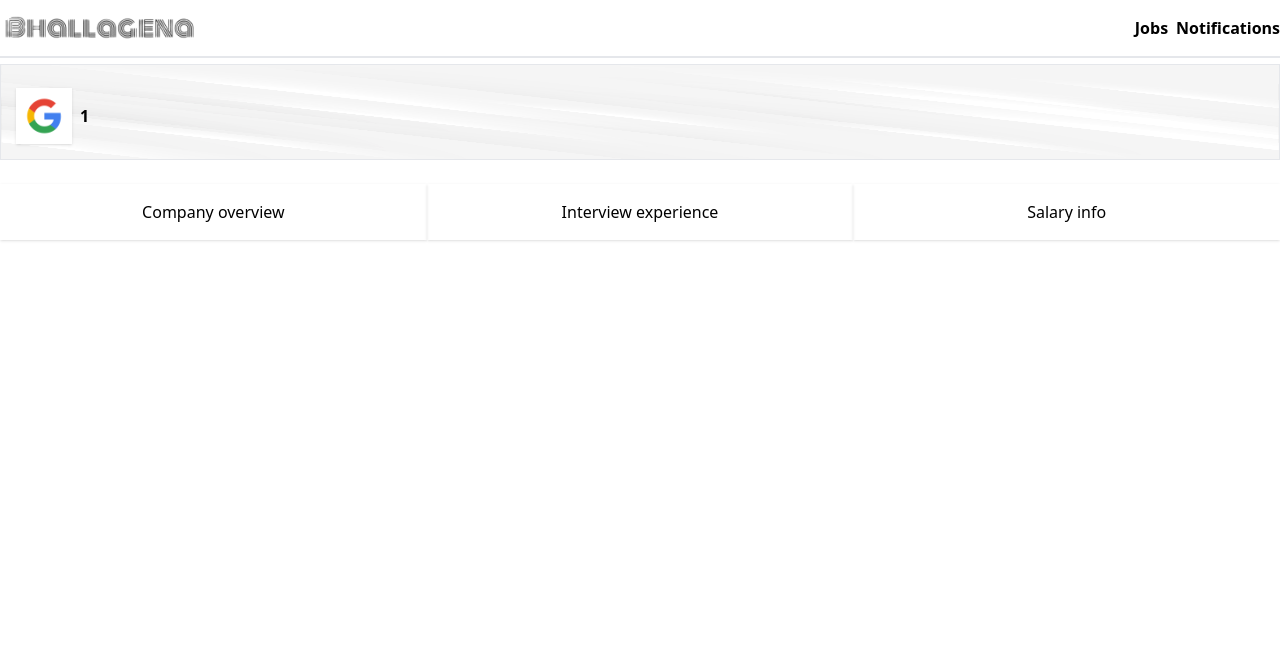
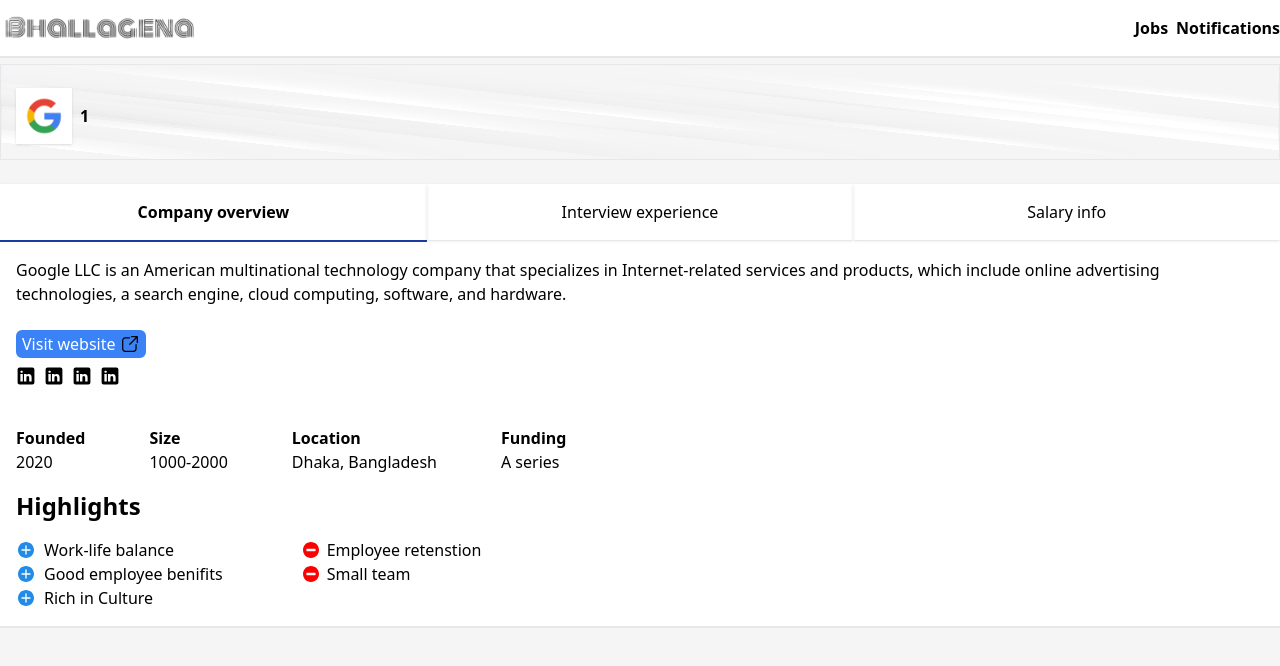
Before and after one commit to rafinutshaw/bhallagena, a Next.js app: page /1 in a window 1280 px wide. Shown: the top 666 px of the page. Built offline with nearby package versions, Linux system fonts and the light colour scheme.

Commit message:
Add overview

```diff
--- /dev/null
+++ b/components/appComponents/company/companyOverview.tsx
@@ -0,0 +1,86 @@
+import React, { useEffect } from "react";
+import LinkedinIcon from "../../../icons/linkedin.icon";
+import PlusIcon from "../../../icons/plus.icon";
+import NewTab from "../../../icons/newTab";
+import MinusIcon from "../../../icons/minus.icon";
+function CompanyOverview() {
+  return (
+    <div className="bg-white border-b-2 p-4">
+      <div>
+        Google LLC is an American multinational technology company that
+        specializes in Internet-related services and products, which include
+        online advertising technologies, a search engine, cloud computing,
+        software, and hardware.
+      </div>
+      <div className="mt-2">
+        <div className="py-4">
+          <a
+            href="https://www.google.com/"
+            className="bg-blue-500 inline-flex gap-1 border-2 border-blue-500 text-white rounded-md px-1 hover:bg-white hover:text-black "
+          >
+            Visit website <NewTab size={20} />
+          </a>
+          <div className="flex gap-2 py-2">
+            <a href="linkedin.com">
+              <LinkedinIcon size={20} />
+            </a>
+            <a href="linkedin.com">
+              <LinkedinIcon size={20} />
+            </a>
+            <a href="linkedin.com">
+              <LinkedinIcon size={20} />
+            </a>
+            <a href="linkedin.com">
+              <LinkedinIcon size={20} />
+            </a>
+          </div>
+        </div>
+
+        <div className="flex gap-16 py-4">
+          <div>
+            <strong> Founded</strong>
+            <div>2020</div>
+          </div>
+          <div>
+            <strong> Size</strong>
+            <div>1000-2000</div>
+          </div>
+          <div>
+            <strong> Location</strong>
+            <div>Dhaka, Bangladesh</div>
+          </div>
+          <div>
+            <strong> Funding</strong>
+            <div>A series</div>
+          </div>
+        </div>
+        <div>
+          <div className="font-bold text-2xl mb-4">Highlights</div>
+          <div className="flex gap-20">
+            <ul>
+              <li className="flex gap-2">
+                <PlusIcon size={20} /> Work-life balance
+              </li>
+              <li className="flex gap-2">
+                <PlusIcon size={20} /> Good employee benifits
+              </li>
+              <li className="flex gap-2">
+                <PlusIcon size={20} /> Rich in Culture
+              </li>
+            </ul>{" "}
+            <ul>
+              <li className="flex gap-2">
+                <MinusIcon size={16} /> Employee retenstion
+              </li>
+              <li className="flex gap-2">
+                <MinusIcon size={16} /> Small team
+              </li>
+            </ul>
+          </div>
+        </div>
+      </div>
+    </div>
+  );
+}
+
+export default CompanyOverview;
--- a/components/genericComponents/tabs/tabs.component.tsx
+++ b/components/genericComponents/tabs/tabs.component.tsx
@@ -1,56 +1,59 @@
-import { useState, useEffect, useCallback, useMemo } from 'react';
-import { useRouter } from 'next/router';
-import Link from 'next/link';
+import { useState, useEffect, useCallback, useMemo } from "react";
+import { useRouter } from "next/router";
+import Link from "next/link";
+import { useParams } from "next/navigation";
 
-const Tabs = ({ children, className }) => {
+const Tabs = ({ children, className, defaultTab }) => {
   const [active, setActive] = useState("");
   const router = useRouter();
   const { tab } = router.query;
+  const params = useParams();
 
-    useEffect(() => updateActiveTab(), [tab])
+  useEffect(() => updateActiveTab(), [tab]);
 
-    const updateActiveTab = useCallback(
-        () => {
-            if (!tab) return;
+  const updateActiveTab = useCallback(() => {
+    const selectedTab = tab ?? defaultTab;
+    if (!selectedTab) return;
 
-            const index = children.findIndex(child => child.key == tab);
+    const index = children.findIndex((child) => child.key == selectedTab);
 
     if (index < 0) return;
     setActive(children[index].key);
-        },
-        [tab]
-    );
+  }, [tab]);
 
-    const handleClick = (e, index, cb = () => { }) => {
-        e.preventDefault();
-
-        router.push({ query: { ...router.query, tab: index } });
-        setActive(index);
+  const handleClick = (cb = () => {}) => {
     cb && cb();
-    }
+  };
 
   const getContent = useMemo(() => {
-        const index = children.findIndex(child => child.key == active);
-        if (index < 0) return <></>
-        return children[index]
-    }, [active])
+    const index = children.findIndex((child) => child.key == active);
+    if (index < 0) return <></>;
+    return children[index];
+  }, [active]);
 
   return (
     <div className={className}>
-            <div className='flex'>
+      <div className="flex bg-white">
         {children.map((child, index) => (
-                    <Link href="#" className={`${child.key === active ? ' border-blue-800 font-bold' : 'border-white'} border-b-2 w-full`}
+          <Link
+            href={`${params?.companyHandle}?tab=${child.key}`}
+            className={`${
+              child.key === active
+                ? " border-blue-800 font-bold"
+                : "border-white"
+            } border-b-2 w-full`}
             key={`tab-${index}`}
-                        onClick={e => handleClick(e, child.key, child.props.onClick)}>
-                        <div className=' shadow h-14 flex justify-center items-center'>
+            onClick={(e) => handleClick(child.props.onClick)}
+          >
+            <div className=" shadow h-14 flex justify-center items-center">
               {child.props.title}
             </div>
           </Link>
         ))}
       </div>
-            <div >{getContent}</div>
+      <div>{getContent}</div>
     </div>
-    )
-}
+  );
+};
 
 export default Tabs;
--- /dev/null
+++ b/icons/linkedin.icon.jsx
@@ -0,0 +1,16 @@
+import React from "react";
+
+function LinkedinIcon({size = 100}) {
+  return (
+    <svg
+      xmlns="http://www.w3.org/2000/svg"
+      viewBox="0 0 50 50"
+      width={size}
+      height={size}
+    >
+      <path d="M41,4H9C6.24,4,4,6.24,4,9v32c0,2.76,2.24,5,5,5h32c2.76,0,5-2.24,5-5V9C46,6.24,43.76,4,41,4z M17,20v19h-6V20H17z M11,14.47c0-1.4,1.2-2.47,3-2.47s2.93,1.07,3,2.47c0,1.4-1.12,2.53-3,2.53C12.2,17,11,15.87,11,14.47z M39,39h-6c0,0,0-9.26,0-10 c0-2-1-4-3.5-4.04h-0.08C27,24.96,26,27.02,26,29c0,0.91,0,10,0,10h-6V20h6v2.56c0,0,1.93-2.56,5.81-2.56 c3.97,0,7.19,2.73,7.19,8.26V39z" />
+    </svg>
+  );
+}
+
+export default LinkedinIcon;
--- /dev/null
+++ b/icons/minus.icon.tsx
@@ -0,0 +1,29 @@
+import React from "react";
+
+function MinusIcon({ size = 30 }) {
+  return (
+    <svg
+      fill="#ff0000"
+      height={size}
+      width={size}
+      version="1.1"
+      xmlns="http://www.w3.org/2000/svg"
+      viewBox="0 0 310.285 310.285"
+      stroke="#ff0000"
+    >
+      <g id="SVGRepo_bgCarrier" strokeWidth="0" />
+
+      <g
+        id="SVGRepo_tracerCarrier"
+        strokeLinecap="round"
+        strokeLinejoin="round"
+      />
+
+      <g id="SVGRepo_iconCarrier">
+        <path d="M155.143,0.001C69.597,0.001,0,69.597,0,155.143c0,85.545,69.597,155.142,155.143,155.142s155.143-69.597,155.143-155.142 C310.285,69.597,240.689,0.001,155.143,0.001z M244.143,171.498c0,4.411-3.589,8-8,8h-163c-4.411,0-8-3.589-8-8v-32 c0-4.411,3.589-8,8-8h163c4.411,0,8,3.589,8,8V171.498z" />{" "}
+      </g>
+    </svg>
+  );
+}
+
+export default MinusIcon;
--- /dev/null
+++ b/icons/newTab.tsx
@@ -0,0 +1,16 @@
+import React from "react";
+
+function NewTab({ size = 48 }) {
+  return (
+    <svg
+      xmlns="http://www.w3.org/2000/svg"
+      viewBox="0 0 48 48"
+      width={size}
+      height={size}
+    >
+      <path d="M 41.470703 4.9863281 A 1.50015 1.50015 0 0 0 41.308594 5 L 27.5 5 A 1.50015 1.50015 0 1 0 27.5 8 L 37.878906 8 L 22.439453 23.439453 A 1.50015 1.50015 0 1 0 24.560547 25.560547 L 40 10.121094 L 40 20.5 A 1.50015 1.50015 0 1 0 43 20.5 L 43 6.6894531 A 1.50015 1.50015 0 0 0 41.470703 4.9863281 z M 12.5 8 C 8.3754991 8 5 11.375499 5 15.5 L 5 35.5 C 5 39.624501 8.3754991 43 12.5 43 L 32.5 43 C 36.624501 43 40 39.624501 40 35.5 L 40 25.5 A 1.50015 1.50015 0 1 0 37 25.5 L 37 35.5 C 37 38.003499 35.003499 40 32.5 40 L 12.5 40 C 9.9965009 40 8 38.003499 8 35.5 L 8 15.5 C 8 12.996501 9.9965009 11 12.5 11 L 22.5 11 A 1.50015 1.50015 0 1 0 22.5 8 L 12.5 8 z" />
+    </svg>
+  );
+}
+
+export default NewTab;
--- /dev/null
+++ b/icons/plus.icon.jsx
@@ -0,0 +1,17 @@
+import React from "react";
+
+function PlusIcon({ size = 30 }) {
+  return (
+    <svg
+      fill="#228BE6"
+      xmlns="http://www.w3.org/2000/svg"
+      viewBox="0 0 30 30"
+      width={size}
+      height={size}
+    >
+      <path d="M15,3C8.373,3,3,8.373,3,15c0,6.627,5.373,12,12,12s12-5.373,12-12C27,8.373,21.627,3,15,3z M21,16h-5v5 c0,0.553-0.448,1-1,1s-1-0.447-1-1v-5H9c-0.552,0-1-0.447-1-1s0.448-1,1-1h5V9c0-0.553,0.448-1,1-1s1,0.447,1,1v5h5 c0.552,0,1,0.447,1,1S21.552,16,21,16z" />
+    </svg>
+  );
+}
+
+export default PlusIcon;
--- a/pages/[companyHandle].tsx
+++ b/pages/[companyHandle].tsx
@@ -1,20 +1,17 @@
-import { useParams } from 'next/navigation';
-import Tabs from '../components/genericComponents/tabs/tabs.component';
-import Tab from '../components/genericComponents/tabs/tab.component';
-import CompanyHeader from '../components/genericComponents/companyHeader/companyHeader';
+import { useParams } from "next/navigation";
+import Tabs from "../components/genericComponents/tabs/tabs.component";
+import Tab from "../components/genericComponents/tabs/tab.component";
+import CompanyHeader from "../components/genericComponents/companyHeader/companyHeader";
+import CompanyOverview from "../components/appComponents/company/companyOverview";
 
 export default function Home() {
-
-  const params = useParams()
-
   return (
-    <div >
-
+    <div>
       <CompanyHeader />
 
-      <Tabs className={'mt-6'}>
+      <Tabs className={"mt-6"} defaultTab="info">
         <Tab key="info" title="Company overview">
-          <p>We are showing company info here</p>
+          <CompanyOverview />
         </Tab>
         <Tab key="payment-history" title="Interview experience">
           <p>We are showing company interviews here</p>
--- a/pages/_app.tsx
+++ b/pages/_app.tsx
@@ -3,6 +3,7 @@
 import type { AppProps } from 'next/app';
 import Layout from './layout';
 import '../styles/global.css'
+import '../styles/app.css'
 
 const MyApp: React.FC<AppProps> = ({ Component, pageProps }) => {
     return (
--- /dev/null
+++ b/styles/app.css
@@ -0,0 +1,3 @@
+body {
+  background-color: whitesmoke;
+}
```
Lines whose indentation alone changed are shown as unchanged.
